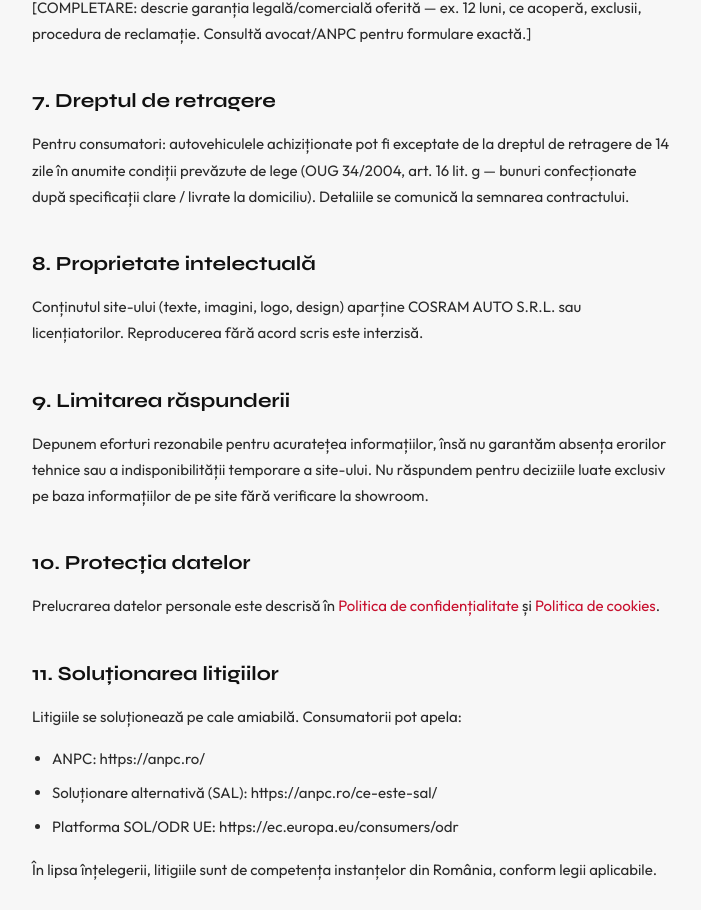
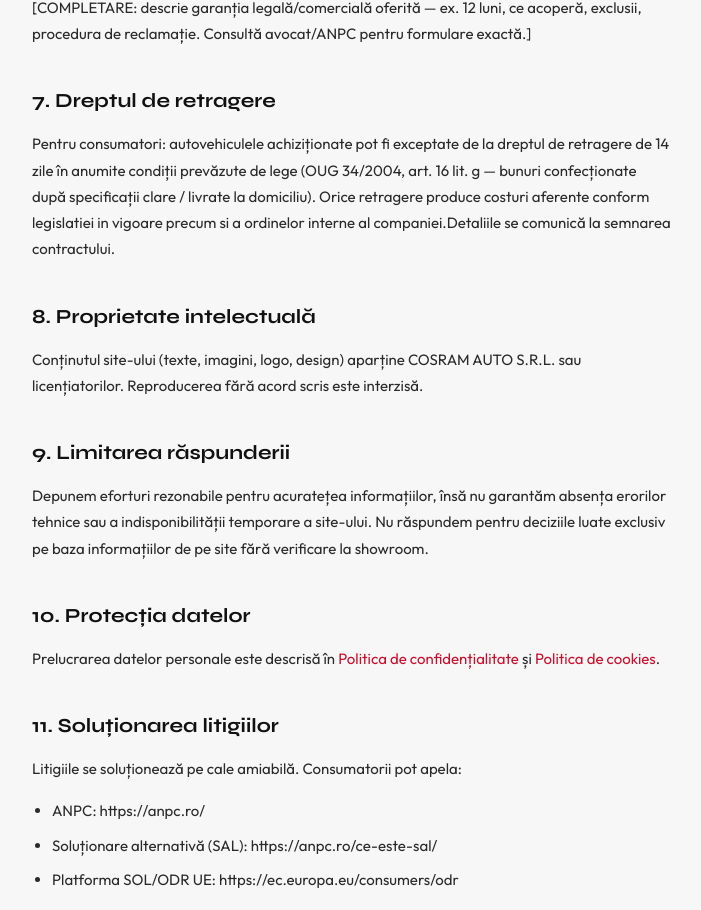
Before and after one commit to backstagelevelone-crypto/cosram-auto, a Next.js app in the folder cosram-auto-main/: page /termeni-si-conditii in a window 1280 px wide. Shown: the part 1518-2428 px from the top of the page, without its empty margins (288-989 px from the left). Built offline with nearby package versions, Linux system fonts and the light colour scheme; no server answers.

Commit message:
Update page.tsx

```diff
--- a/cosram-auto-main/src/app/termeni-si-conditii/page.tsx
+++ b/cosram-auto-main/src/app/termeni-si-conditii/page.tsx
@@ -85,7 +85,7 @@ export default function TermeniSiConditiiPage() {
           Pentru consumatori: autovehiculele achiziționate pot fi exceptate de la
           dreptul de retragere de 14 zile în anumite condiții prevăzute de lege
           (OUG 34/2004, art. 16 lit. g — bunuri confecționate după specificații clare
-          / livrate la domiciliu). Detaliile se comunică la semnarea contractului.
+          / livrate la domiciliu). Orice retragere produce costuri aferente conform legislatiei in vigoare precum si a ordinelor interne al companiei.Detaliile se comunică la semnarea contractului.
         </p>
       </LegalSection>
 
```
